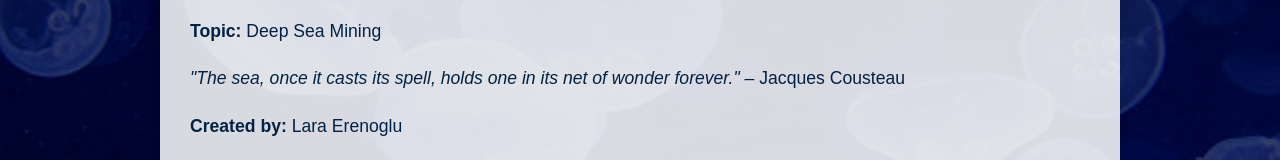
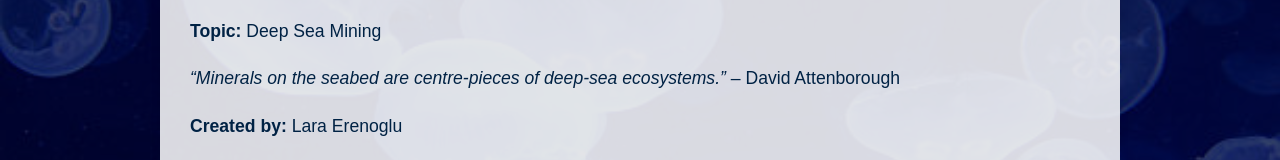
Before and after one commit to waitwhoslara/deep-sea-mining-site, a plain HTML site: page index.html in a window 1280 px wide. Shown: the part 355-515 px from the top of the page. Drawn offline with nearby package versions, Linux system fonts and the light colour scheme; a web font is replaced by a local one.

Commit message:
Update index.html

```diff
--- a/index.html
+++ b/index.html
@@ -95,7 +95,7 @@
     <section id="home">
       <h2>Welcome</h2>
       <p><strong>Topic:</strong> Deep Sea Mining</p>
-      <p><em>"The sea, once it casts its spell, holds one in its net of wonder forever."</em> – Jacques Cousteau</p>
+      <p><em>“Minerals on the seabed are centre-pieces of deep-sea ecosystems.”</em> – David Attenborough</p>
       <p><strong>Created by:</strong> Lara Erenoglu</p>
     </section>
 
```
